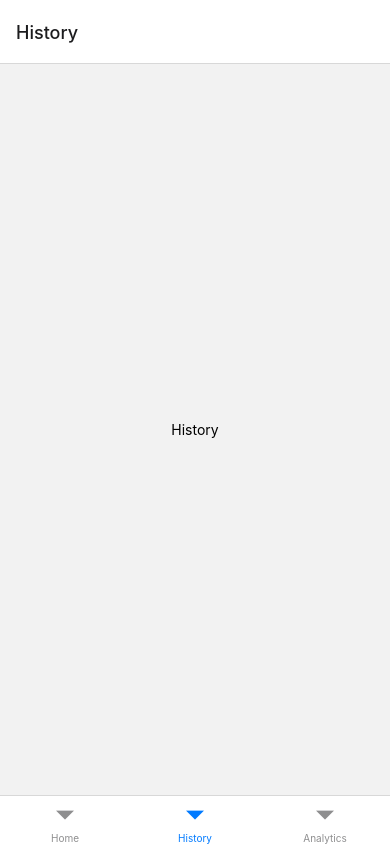
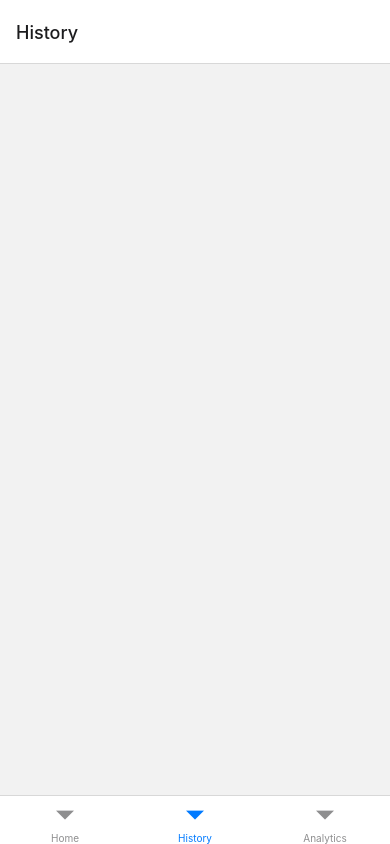
Before and after one commit to I0dz/mood, a React Native app: screen /History in a window 390 px wide. Built offline with nearby package versions, Linux system fonts and the light colour scheme.

Commit message:
feat: display moods in history page

```diff
--- /dev/null
+++ b/src/App.provider.tsx
@@ -0,0 +1,29 @@
+import React, { useState } from 'react';
+
+import { MoodOptionWithTimeStamp } from './types';
+
+interface AppContextProps {
+    moods: MoodOptionWithTimeStamp[];
+    handleSelectedMood: (
+        moodOptionWithTimeStamp: MoodOptionWithTimeStamp,
+    ) => void;
+}
+const defaultValue = { moods: [], handleSelectedMood: () => {} };
+const AppContext = React.createContext<AppContextProps>(defaultValue);
+export const useAppContext = () => React.useContext(AppContext);
+
+export const AppProvider: React.FC = function ({ children }) {
+    const [chosenMoods, setChosenMoods] = useState<MoodOptionWithTimeStamp[]>(
+        [],
+    );
+    return (
+        <AppContext.Provider
+            value={{ moods: chosenMoods, handleSelectedMood: addMood }}>
+            {children}
+        </AppContext.Provider>
+    );
+
+    function addMood(moodOptionWithTimeStamp: MoodOptionWithTimeStamp) {
+        setChosenMoods([...chosenMoods, moodOptionWithTimeStamp]);
+    }
+};
--- a/src/App.tsx
+++ b/src/App.tsx
@@ -3,12 +3,15 @@ import React from 'react';
 // import { StyleSheet, Text, View } from 'react-native';
 import { NavigationContainer } from '@react-navigation/native';
 
+import { AppProvider } from './App.provider';
 import { BottomTabsNavigator } from './screens/BottomTabs.navigator';
 
 export const App: React.FC = function () {
     return (
-        <NavigationContainer>
-            <BottomTabsNavigator />
-        </NavigationContainer>
+        <AppProvider>
+            <NavigationContainer>
+                <BottomTabsNavigator />
+            </NavigationContainer>
+        </AppProvider>
     );
 };
--- a/src/screens/History.screen.tsx
+++ b/src/screens/History.screen.tsx
@@ -1,18 +1,41 @@
+import format from 'date-fns/format';
 import React from 'react';
 import { StyleSheet, Text, View } from 'react-native';
 
+import { useAppContext } from '../App.provider';
+
 export const History: React.FC = function () {
+    const appContext = useAppContext();
     return (
-        <View style={style.container}>
-            <Text>History</Text>
+        <View style={styles.container}>
+            {appContext.moods.map(mood => {
+                return (
+                    <View key={mood.timeStamp} style={styles.mood}>
+                        <Text>{mood.emoji}</Text>
+                        <Text style={styles.date}>
+                            {format(
+                                new Date(mood.timeStamp),
+                                "dd MMM, yyyy 'at' h:mmaa",
+                            )}
+                        </Text>
+                    </View>
+                );
+            })}
         </View>
     );
 };
 
-const style = StyleSheet.create({
+const styles = StyleSheet.create({
     container: {
         flex: 1,
-        justifyContent: 'center',
         alignItems: 'center',
     },
+    mood: {
+        flexDirection: 'row',
+        alignItems: 'center',
+        justifyContent: 'center',
+    },
+    date: {
+        fontSize: 10,
+    },
 });
--- a/src/screens/Home.screen.tsx
+++ b/src/screens/Home.screen.tsx
@@ -1,37 +1,18 @@
-import format from 'date-fns/format';
-import React, { useState } from 'react';
-import { StyleSheet, Text, View } from 'react-native';
+import React from 'react';
+import { StyleSheet, View } from 'react-native';
 
+import { useAppContext } from '../App.provider';
 import { MoodPicker } from '../components/MoodPicker';
 import { theme } from '../theme';
-import { MoodOptionWithTimeStamp } from '../types';
 
 export const Home: React.FC = function () {
-    const [chosenMoods, setChosenMoods] = useState<MoodOptionWithTimeStamp[]>(
-        [],
-    );
+    const appContext = useAppContext();
+
     return (
         <View style={styles.container}>
-            <MoodPicker handleSelectedMood={addMood} />
-            {chosenMoods.map(mood => {
-                return (
-                    <View key={mood.timeStamp} style={styles.mood}>
-                        <Text>{mood.emoji}</Text>
-                        <Text style={styles.date}>
-                            {format(
-                                new Date(mood.timeStamp),
-                                "dd MMM, yyyy 'at' h:mmaa",
-                            )}
-                        </Text>
-                    </View>
-                );
-            })}
+            <MoodPicker handleSelectedMood={appContext.handleSelectedMood} />
         </View>
     );
-
-    function addMood(moodOptionWithTimeStamp: MoodOptionWithTimeStamp) {
-        setChosenMoods([...chosenMoods, moodOptionWithTimeStamp]);
-    }
 };
 
 const styles = StyleSheet.create({
@@ -41,12 +22,4 @@ const styles = StyleSheet.create({
         alignItems: 'stretch',
         backgroundColor: theme.color.oldlace,
     },
-    mood: {
-        flexDirection: 'row',
-        alignItems: 'center',
-        justifyContent: 'center',
-    },
-    date: {
-        fontSize: 10,
-    },
 });
```
